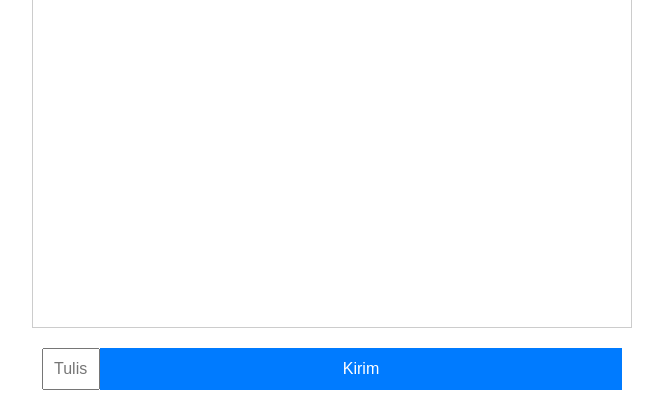
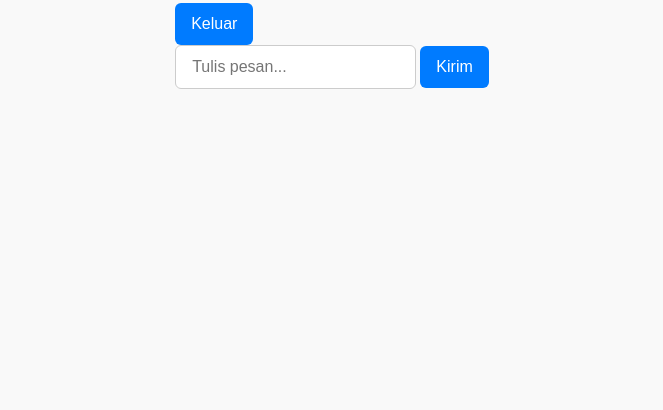
Before and after one commit to ImJopehhh/global-chat, a plain HTML site: page chat.html in a window 1280 px wide. Shown: the part 390-800 px from the top of the page, without its empty margins (308-971 px from the left). Drawn offline with Linux system fonts and the light colour scheme; no server answers; sample sign-in values are in the browser's storage.

Commit message:
Update style.css

```diff
--- a/style.css
+++ b/style.css
@@ -1,71 +1,85 @@
+/* style.css */
+
+* {
+  box-sizing: border-box;
+}
+
 body {
-  font-family: sans-serif;
-  background: #fff;
-  color: #333;
   margin: 0;
   padding: 0;
+  font-family: 'Segoe UI', Tahoma, Geneva, Verdana, sans-serif;
+  background-color: #f9f9f9;
+  color: #333;
+  display: flex;
+  justify-content: center;
+  align-items: center;
+  min-height: 100vh;
 }
 
-.container {
+.auth-container {
+  width: 90%;
   max-width: 400px;
-  margin: 50px auto;
-  padding: 30px;
-  border: 1px solid #ddd;
-  border-radius: 8px;
-  text-align: center;
-  background: #fafafa;
+  background-color: #fff;
+  padding: 2rem;
+  border-radius: 10px;
+  box-shadow: 0 4px 12px rgba(0, 0, 0, 0.1);
 }
 
-input, button, a {
-  width: 90%;
-  margin: 10px 0;
-  padding: 10px;
-  font-size: 16px;
+.auth-container h2 {
+  margin-bottom: 1rem;
+  text-align: center;
+  color: #222;
 }
 
-button, .guest-btn {
-  background: #007bff;
-  color: #fff;
-  border: none;
-  cursor: pointer;
-  text-decoration: none;
+form {
+  display: flex;
+  flex-direction: column;
+  gap: 1rem;
 }
 
-.chat-container {
-  max-width: 600px;
-  margin: auto;
-  display: flex;
-  flex-direction: column;
-  height: 100vh;
+input[type="text"],
+input[type="email"],
+input[type="password"] {
+  padding: 0.75rem 1rem;
+  border: 1px solid #ccc;
+  border-radius: 6px;
+  font-size: 1rem;
+  transition: border-color 0.3s;
 }
 
-.chat-header {
-  padding: 10px;
-  background: #007bff;
-  color: white;
-  display: flex;
-  justify-content: space-between;
+input:focus {
+  outline: none;
+  border-color: #007BFF;
 }
 
-.chat-box {
-  flex: 1;
-  padding: 10px;
-  overflow-y: scroll;
-  border: 1px solid #ccc;
-  background: #fff;
+button {
+  padding: 0.75rem 1rem;
+  background-color: #007BFF;
+  color: white;
+  border: none;
+  border-radius: 6px;
+  font-size: 1rem;
+  cursor: pointer;
+  transition: background-color 0.3s;
 }
 
-.chat-input {
-  display: flex;
-  padding: 10px;
+button:hover {
+  background-color: #0056b3;
 }
 
-.chat-input input {
-  flex: 1;
-  padding: 10px;
-  font-size: 16px;
+hr {
+  margin: 2rem 0;
+  border: none;
+  border-top: 1px solid #eee;
 }
 
-.chat-input button {
-  padding: 10px 20px;
+@media (max-width: 480px) {
+  .auth-container {
+    padding: 1.5rem;
+  }
+
+  input,
+  button {
+    font-size: 0.95rem;
+  }
 }
```
